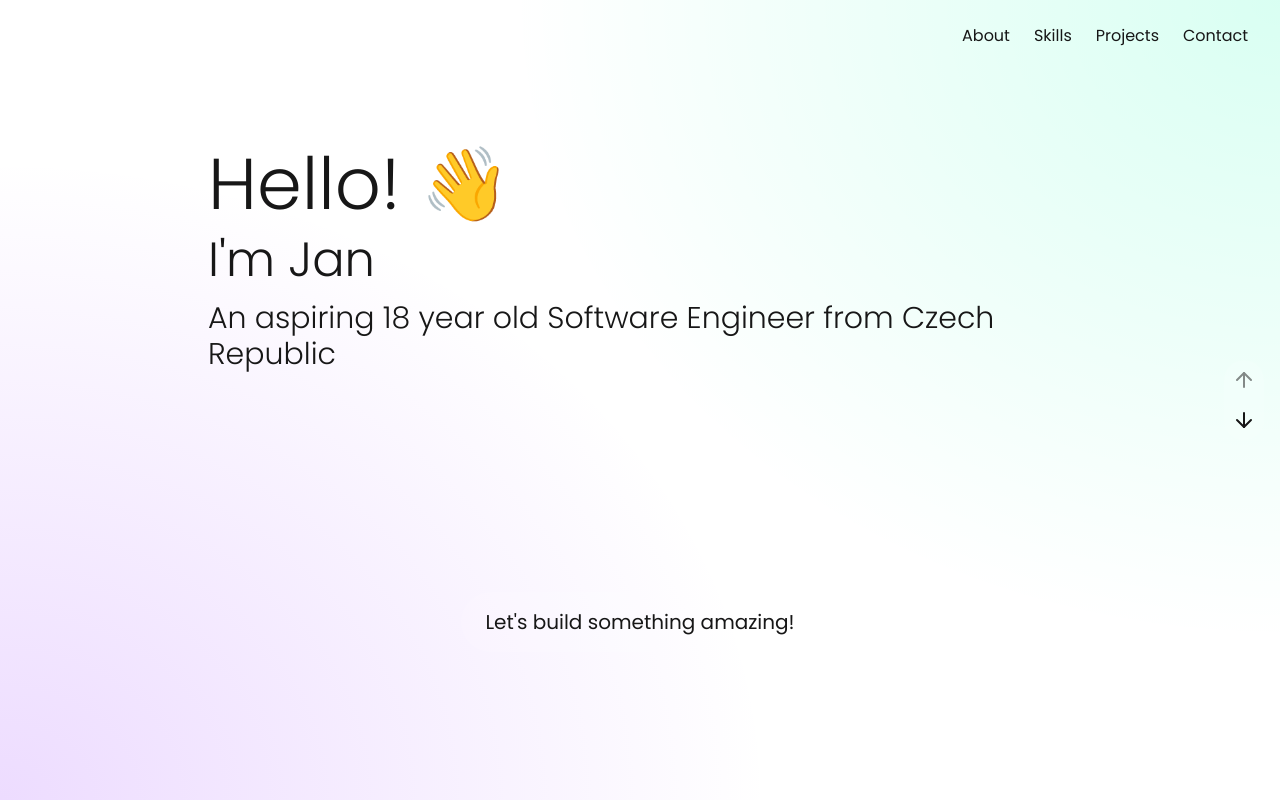
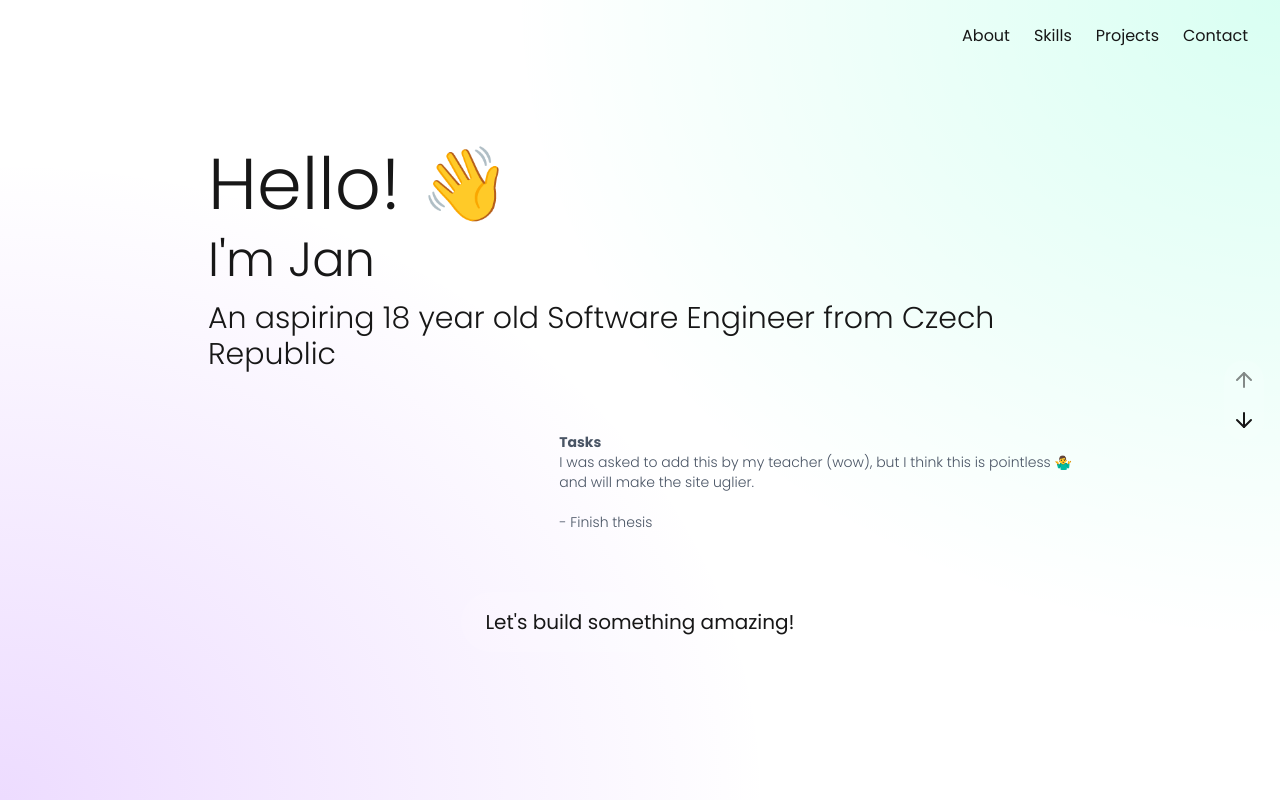
Before and after one commit to KoblizekXD/personal-site, a Next.js app: page / in a window 1280 px wide. Built offline with nearby package versions, Linux system fonts and the light colour scheme.

Commit message:
feat: feet)

```diff
--- a/src/components/sections/landing.tsx
+++ b/src/components/sections/landing.tsx
@@ -51,6 +51,16 @@ export function LandingPage() {
         ).toFixed(0)}{" "}
         year old Software Engineer from Czech Republic
       </motion.h3>
+      <div className="mt-auto flex flex-col font-[Poppins] font-light text-sm text-gray-600">
+        <motion.div variants={item} className="ml-auto">
+          <h3 className="font-semibold">Tasks</h3>
+          <p>I was asked to add this by my teacher (wow), but I think this is pointless 🤷‍♂️ <br /> and will make the site uglier.</p>
+          <br />
+          <ul>
+            <li>- Finish thesis</li>
+          </ul>
+        </motion.div>
+      </div>
       <div className="mt-auto flex items-center justify-center">
         <motion.button
           variants={button}
```
